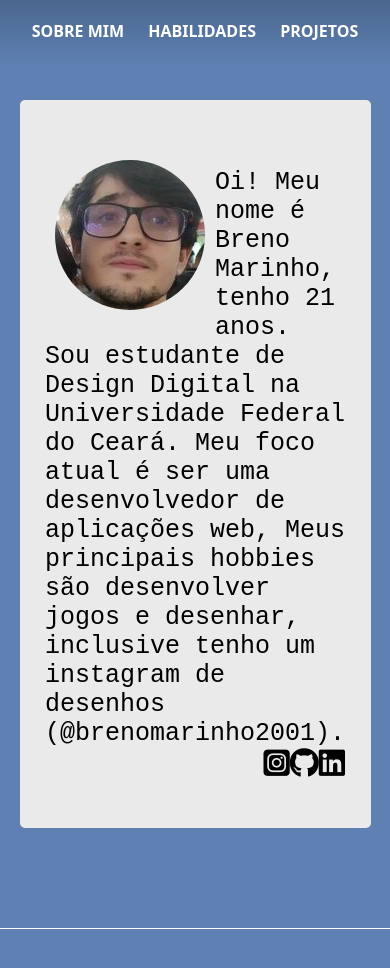
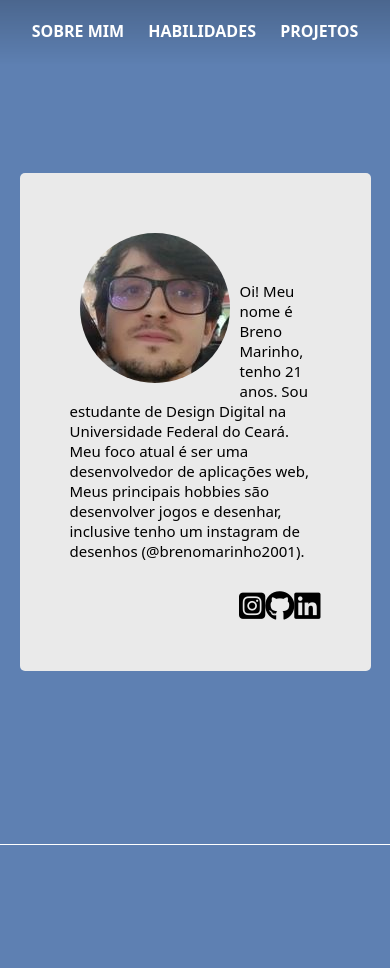
Before and after one commit to brenomarinho2001/port-folio, a plain HTML site: page index.html in a window 390 px wide. Shown: the top 968 px of the page. Drawn offline with Linux system fonts and the light colour scheme.

Commit message:
responsividade

```diff
--- a/index.html
+++ b/index.html
@@ -36,11 +36,11 @@
                 <img src="./imgs/breno.png" style="border-radius: 100%;float: left;padding:10px;"/>
 
 
-                <p style="padding-top: 18px;font-family: 'Courier New', Courier, monospace; font-size: 25px;">Oi! Meu nome é Breno Marinho, tenho 21 anos. Sou estudante de Design Digital na Universidade Federal do Ceará. Meu foco atual é ser uma desenvolvedor de aplicações web,
+                <p style="padding-top: 58px;">Oi! Meu nome é Breno Marinho, tenho 21 anos. Sou estudante de Design Digital na Universidade Federal do Ceará. Meu foco atual é ser uma desenvolvedor de aplicações web,
 
                 Meus principais hobbies são desenvolver jogos e desenhar, inclusive tenho um instagram de desenhos (@brenomarinho2001).</p>
 
-                <div style="display: flex;width: 100%;justify-content: flex-end;">
+                <div style="display: flex;width: 100%;justify-content: flex-end;margin-top: 30px;">
                     <i class="fa-brands fa-square-instagram" style="font-size: 30px;"></i>
                     <i class="fa-brands fa-github"style="font-size: 30px;"></i>
                     <i class="fa-brands fa-linkedin"style="font-size: 30px;"></i>
--- a/style.css
+++ b/style.css
@@ -110,6 +110,8 @@ section:nth-child(4) i{
 
 
 
+
+
 /* Sobre mim */
 
 .Sobremimmain{
@@ -122,3 +124,11 @@ section:nth-child(4) i{
     align-items: center;
     justify-content: center;
 }
+
+/* Media */
+
+@media only screen and (max-width: 600px) {
+    .Sobremimmain p{
+      font-size: 15px;
+    }
+}
```
